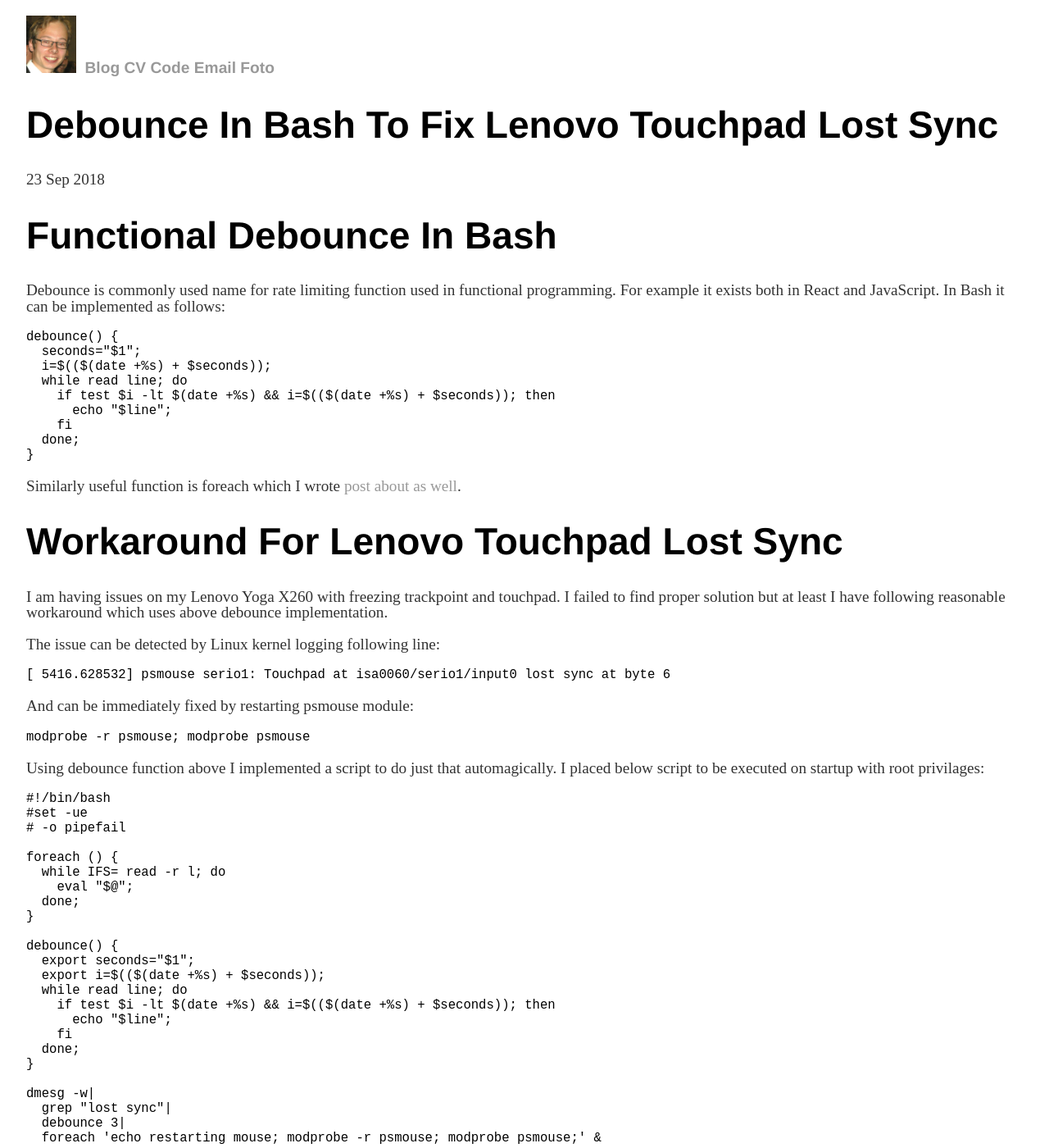
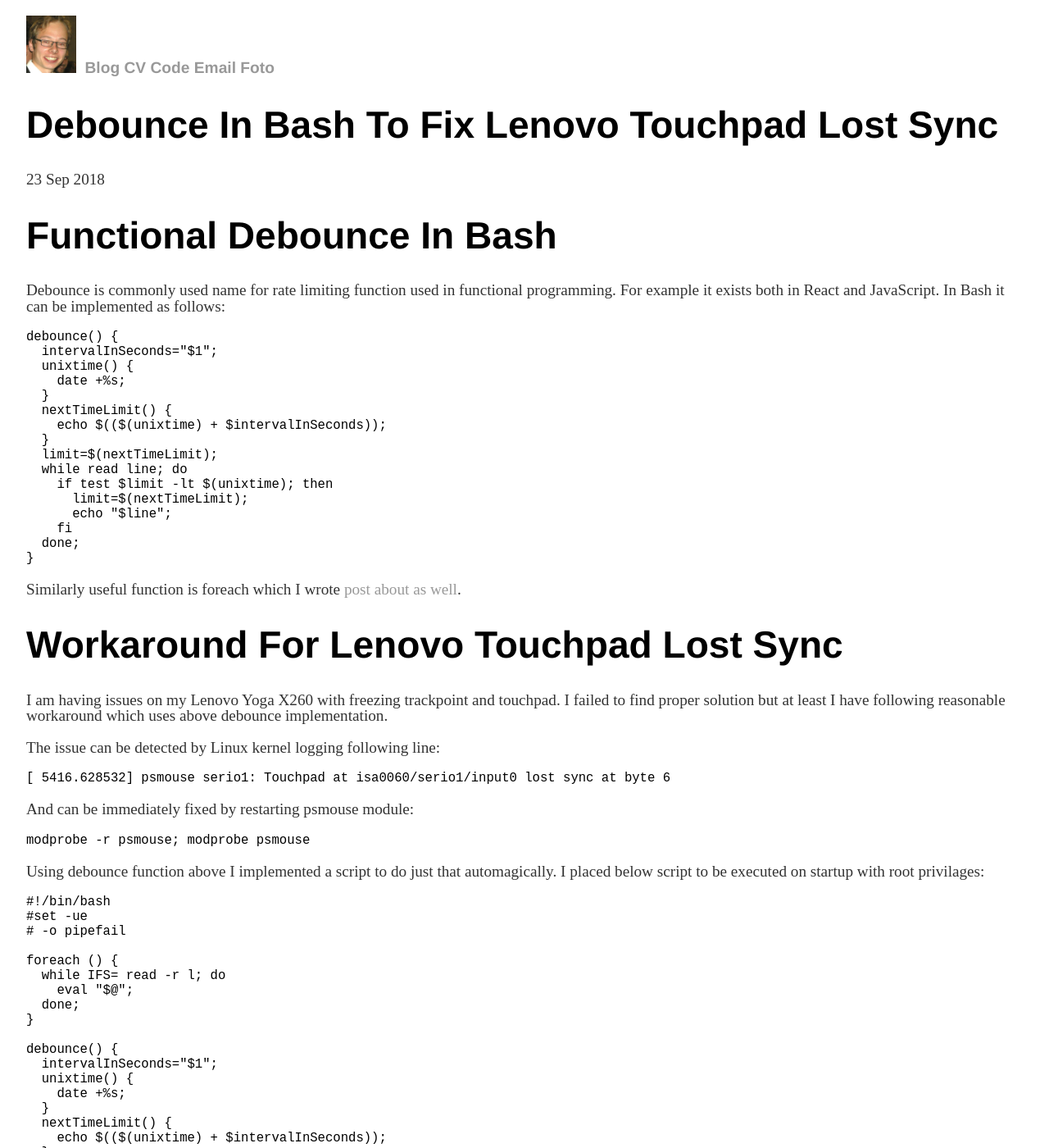
Before and after one commit to vackosar/vackosar.github.io, a Jekyll site: the page built from _posts/2018-09-23-Debounce-In-Bash-To-Fix-Lenovo-Touchpad-Lost-Sync.md, in a window 1280 px wide and 1400 px high. Shown: the whole window at 82% size. Built offline with Jekyll 4.4.1, drawn with Linux system fonts in a browser that asks for light colours; comment, search, counter and statistics services are not loaded; some of the changed text lies outside the part shown.

Commit message:
debounce

```diff
--- a/_posts/2018-09-23-Debounce-In-Bash-To-Fix-Lenovo-Touchpad-Lost-Sync.md
+++ b/_posts/2018-09-23-Debounce-In-Bash-To-Fix-Lenovo-Touchpad-Lost-Sync.md
@@ -9,10 +9,17 @@
 Debounce is commonly used name for rate limiting function used in functional programming. For example it exists both in React and JavaScript. In Bash it can be implemented as follows:
 
     debounce() {
-      seconds="$1";
-      i=$(($(date +%s) + $seconds));
+      intervalInSeconds="$1";
+      unixtime() {
+        date +%s;
+      }
+      nextTimeLimit() {
+        echo $(($(unixtime) + $intervalInSeconds));
+      }
+      limit=$(nextTimeLimit);
       while read line; do
-        if test $i -lt $(date +%s) && i=$(($(date +%s) + $seconds)); then
+        if test $limit -lt $(unixtime); then
+          limit=$(nextTimeLimit);
           echo "$line";
         fi
       done;
@@ -47,10 +54,17 @@
     }
 
     debounce() {
-      export seconds="$1";
-      export i=$(($(date +%s) + $seconds));
+      intervalInSeconds="$1";
+      unixtime() {
+        date +%s;
+      }
+      nextTimeLimit() {
+        echo $(($(unixtime) + $intervalInSeconds));
+      }
+      limit=$(nextTimeLimit);
       while read line; do
-        if test $i -lt $(date +%s) && i=$(($(date +%s) + $seconds)); then
+        if test $limit -lt $(unixtime); then
+          limit=$(nextTimeLimit);
           echo "$line";
         fi
       done;
```
Also changed, not shown: 1 other file.
